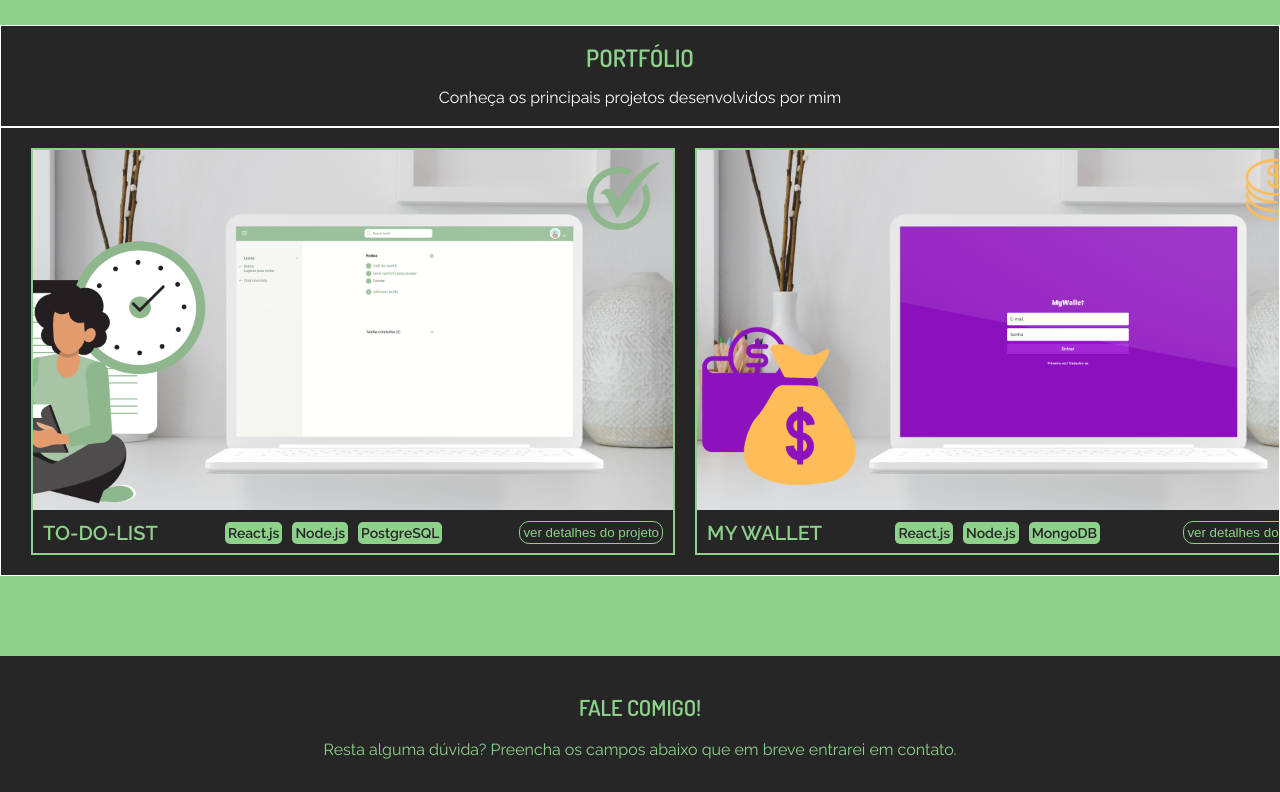
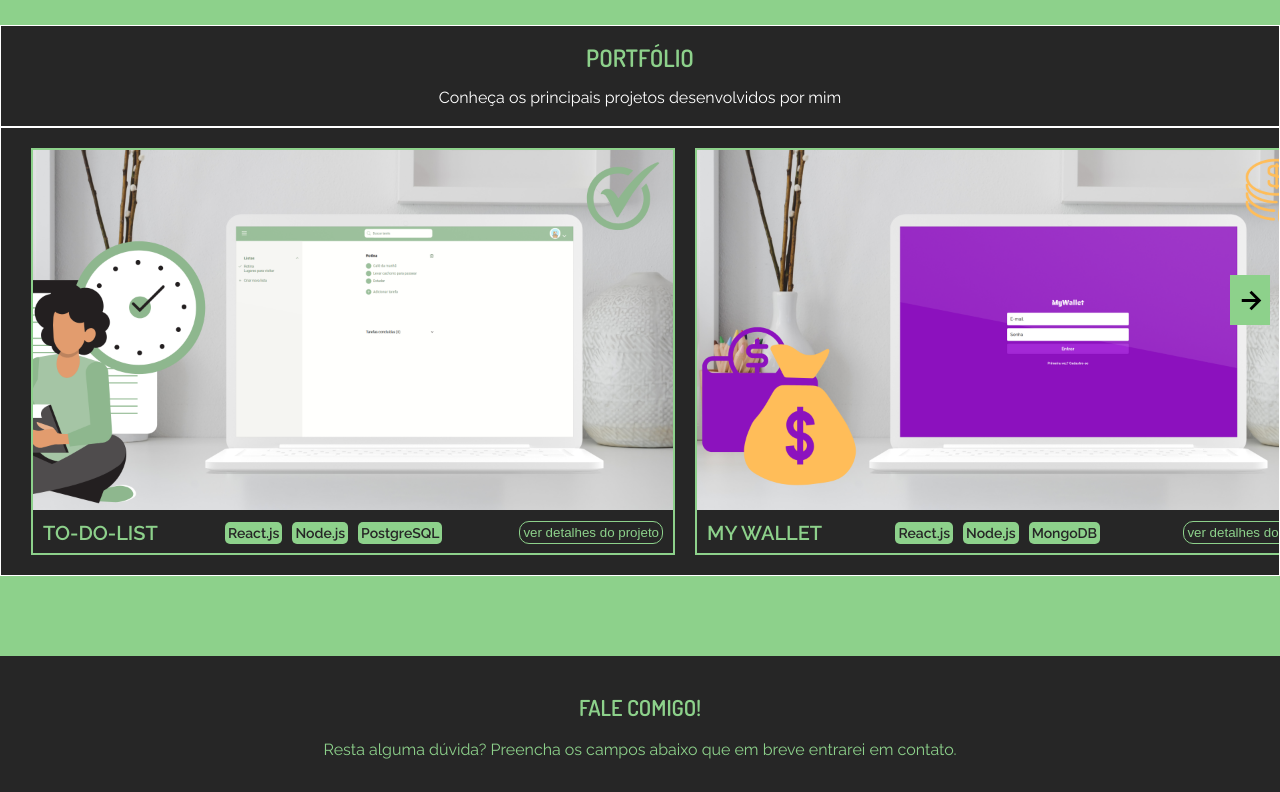
Before and after one commit to brunnaserafina/portfolio-pessoal, a React (Create React App) app: page / in a window 1280 px wide. Shown: the part 1820-2612 px from the top of the page. Built offline with nearby package versions, Linux system fonts and the light colour scheme.

Commit message:
style: modified styles

```diff
--- a/src/pages/AboutMe.js
+++ b/src/pages/AboutMe.js
@@ -21,6 +21,7 @@ export default function AboutMe({ aboutme }) {
     slidesToScroll: 1,
     autoplay: true,
     autoplaySpeed: 2800,
+    arrows: false,
     beforeChange: (current, next) => {
       if (sliderRef) {
         sliderRef.slickGoTo(next);
@@ -36,6 +37,7 @@ export default function AboutMe({ aboutme }) {
     slidesToScroll: 1,
     autoplay: true,
     autoplaySpeed: 2800,
+    arrows: false,
     beforeChange: (current, next) => {
       if (sliderRef) {
         sliderRef.slickGoTo(next);
--- a/src/pages/Contact.js
+++ b/src/pages/Contact.js
@@ -79,7 +79,6 @@ export default function Contact({
                 onChange={(e) => setName(e.target.value)}
                 value={name}
                 required
-                autoFocus
               />
             </div>
             <div>
@@ -389,7 +388,7 @@ const Contacts = styled.div`
   }
 
   h2 {
-    text-align: start;
+    text-align: center;
   }
 
   a,
--- a/src/pages/Home.js
+++ b/src/pages/Home.js
@@ -327,10 +327,11 @@ const Menu = styled.div`
 `;
 
 const ImgPerson = styled.img`
-  width: 270px;
   display: none;
 
   @media (max-width: 767px) {
     display: initial;
+    width: 220px;
+    margin: 70px 0;
   }
 `;
--- a/src/pages/Projects.js
+++ b/src/pages/Projects.js
@@ -1,7 +1,45 @@
 import { styled } from "styled-components";
+import { BiLeftArrowAlt, BiRightArrowAlt } from "react-icons/bi";
 import projects from "../lists/projects";
+import { useRef, useState } from "react";
 
 export default function Projects({ project }) {
+  const projectsContainerRef = useRef(null);
+  const [scrollLeftVisible, setScrollLeftVisible] = useState(false);
+  const [scrollRightVisible, setScrollRightVisible] = useState(true);
+
+  const checkArrowsVisibility = () => {
+    if (projectsContainerRef.current) {
+      const container = projectsContainerRef.current;
+      const scrollLeftVisible = container.scrollLeft > 0;
+      const scrollRightVisible =
+        container.scrollLeft < container.scrollWidth - container.clientWidth;
+
+      setScrollLeftVisible(scrollLeftVisible);
+      setScrollRightVisible(scrollRightVisible);
+    }
+  };
+
+  const scrollLeft = () => {
+    if (projectsContainerRef.current) {
+      projectsContainerRef.current.scrollBy({
+        top: 0,
+        left: -200, // Adjust this value to control the scrolling speed
+        behavior: "smooth",
+      });
+    }
+  };
+
+  const scrollRight = () => {
+    if (projectsContainerRef.current) {
+      projectsContainerRef.current.scrollBy({
+        top: 0,
+        left: 200, // Adjust this value to control the scrolling speed
+        behavior: "smooth",
+      });
+    }
+  };
+
   return (
     <Wrapper ref={project}>
       <div>
@@ -10,7 +48,18 @@ export default function Projects({ project }) {
           <p>Conheça os principais projetos desenvolvidos por mim</p>
         </Description>
 
-        <ProjectsContainer>
+        <ArrowLeft visible={scrollLeftVisible} onClick={scrollLeft}>
+          <BiLeftArrowAlt fontSize={"35px"} />
+        </ArrowLeft>
+
+        <ArrowRight visible={scrollRightVisible} onClick={scrollRight}>
+          <BiRightArrowAlt fontSize={"35px"} />
+        </ArrowRight>
+
+        <ProjectsContainer
+          ref={projectsContainerRef}
+          onScroll={checkArrowsVisibility}
+        >
           {projects.map((project) => (
             <div>
               <img src={project.image} alt={project.title} />
@@ -32,6 +81,61 @@ export default function Projects({ project }) {
     </Wrapper>
   );
 }
+
+const ArrowLeft = styled.div`
+  position: absolute;
+  background-color: #8dd18b;
+  width: 40px;
+  height: 50px;
+  display: flex;
+  justify-content: center;
+  align-items: center;
+  left: 10px;
+  z-index: 2;
+  cursor: pointer;
+  display: ${(props) => (props.visible ? "flex" : "none")};
+
+  &:hover {
+    -webkit-transform: scale(1.1);
+    -moz-transform: scale(1.1);
+    -o-transform: scale(1.1);
+    -ms-transform: scale(1.1);
+    transform: scale(1.1);
+    color: white;
+  }
+
+  @media (max-width: 767px) {
+    display: none;
+  }
+`;
+
+const ArrowRight = styled.div`
+  position: absolute;
+  right: 10px;
+  background-color: #8dd18b;
+  width: 40px;
+  height: 50px;
+  display: flex;
+  justify-content: center;
+  align-items: center;
+  z-index: 2;
+  cursor: pointer;
+  display: ${(props) => (props.visible ? "flex" : "none")};
+
+  &:hover {
+    color: white;
+    -webkit-transform: scale(1.1);
+    -moz-transform: scale(1.1);
+    -o-transform: scale(1.1);
+    -ms-transform: scale(1.1);
+    transform: scale(1.1);
+    transition: color 0.3s ease;
+  }
+
+  @media (max-width: 767px) {
+    display: none;
+  }
+`;
 
 const Wrapper = styled.div`
   background-color: #8dd18b;
@@ -90,6 +194,7 @@ const ProjectsContainer = styled.div`
   scrollbar-width: thin;
   scrollbar-color: #8dd18b #262626;
   display: flex;
+  position: relative;
 
   &::-webkit-scrollbar {
     width: 8px;
@@ -156,6 +261,7 @@ const ProjectsContainer = styled.div`
     padding: 5px;
     font-size: 14px;
 
+
     img {
       height: 50vh;
       width: 95vw;
@@ -172,6 +278,8 @@ const ProjectsContainer = styled.div`
 
     > div {
       margin: 2px;
+      flex: 0 0 90vw;
+      scroll-snap-align: center;
     }
   }
 
```
